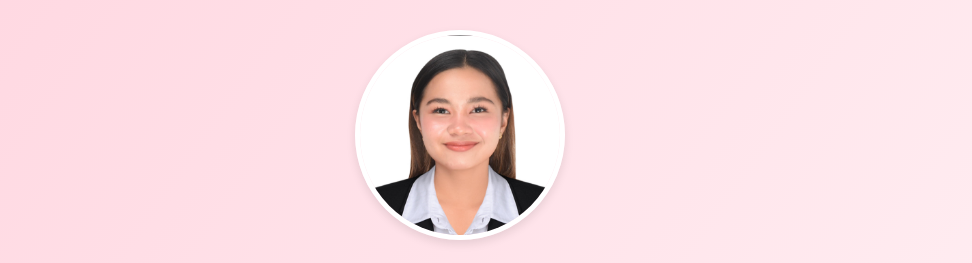
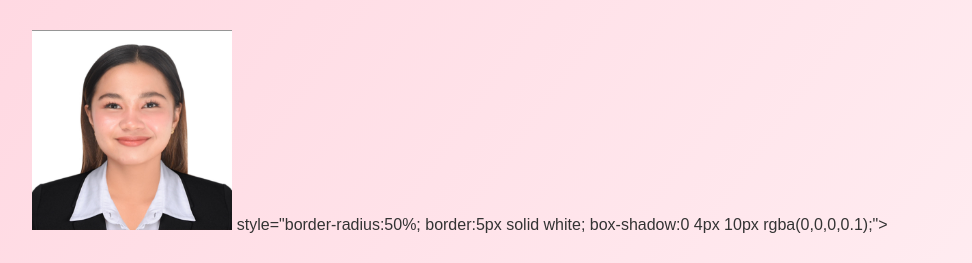
Before and after one commit to teejcuasay/teejcuasay.github.io, a plain HTML site: page index.html in a window 1280 px wide. Shown: the top 263 px of the page, without its empty margins (180-1152 px from the left). Drawn offline with Linux system fonts and the light colour scheme.

Commit message:
index.html

```diff
--- a/index.html
+++ b/index.html
@@ -54,7 +54,7 @@
 <body>
 
   <!-- Profile -->
-  <img src="images/myphoto.jpg" alt="My Photo" width="200"
+  <img src="images/myphoto.jpg" alt="My Photo" width="200">
        style="border-radius:50%; border:5px solid white; box-shadow:0 4px 10px rgba(0,0,0,0.1);">
   <h1 class="name">Tricia Jil Cuasay</h1>
   <p>4th Year BS Accounting Information System Student | Mapúa Malayan Colleges Laguna</p>
```
